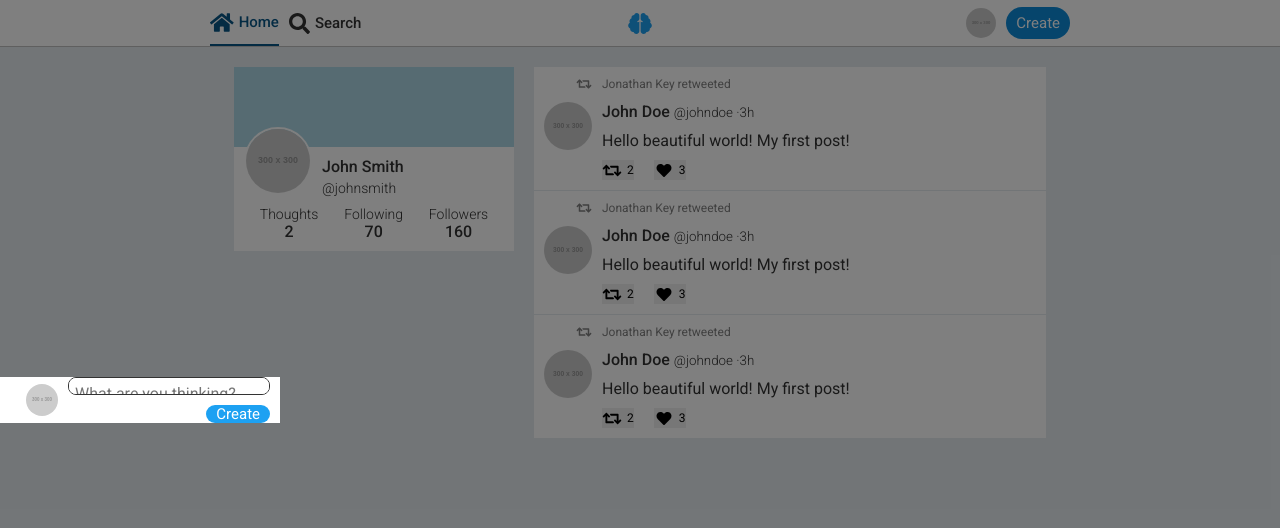
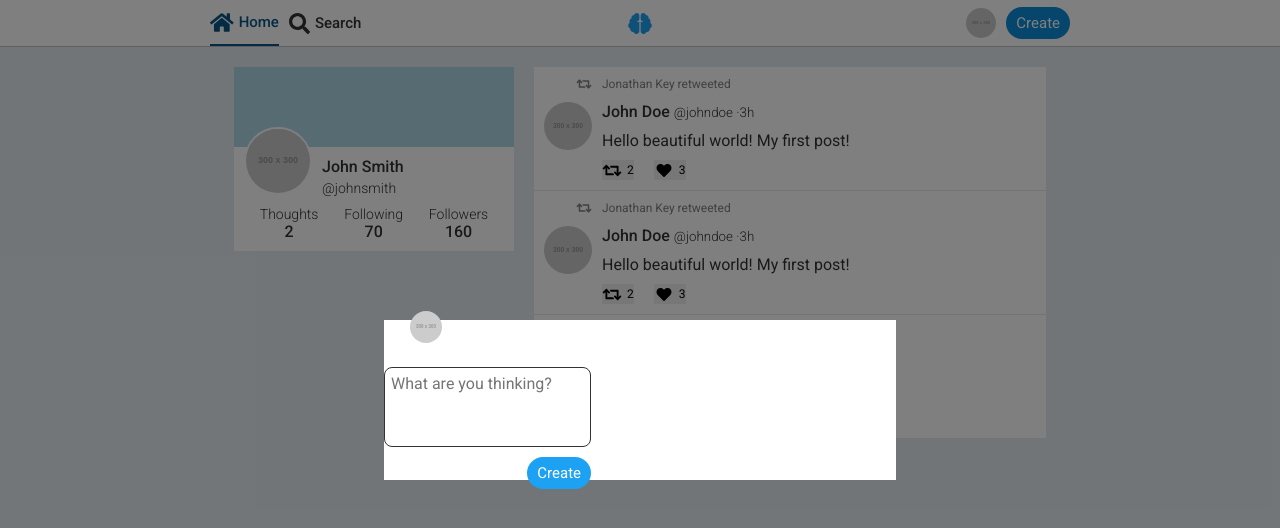
Before and after one commit to robbdimitrov/thoughts, a Vue app in the folder src/frontend/: page /feed in a window 1280 px wide. Both pictures are taken after a click on the button "Create". Shown: the top 528 px of the page. Built offline with nearby package versions, Linux system fonts and the light colour scheme.

Commit message:
Centered ThoughtBox popup

```diff
--- a/src/frontend/src/components/NavigationBar.vue
+++ b/src/frontend/src/components/NavigationBar.vue
@@ -32,7 +32,7 @@
       </div>
     </div>
 
-    <div class="popup-overlay" v-if="isPopupShown">
+    <div class="overlay" v-if="isPopupShown">
       <thought-box class="popup" />
     </div>
   </header>
@@ -159,7 +159,7 @@ $icon-font-size: 21px;
   margin-left: $padding;
 }
 
-.popup-overlay {
+.overlay {
   position: absolute;
   top: 0;
   bottom: 0;
@@ -171,8 +171,10 @@ $icon-font-size: 21px;
   align-items: center;
 
   .popup {
-    width: $content-secondary-width;
-    // height: 160px;
+    width: 100%;
+    margin: auto;
+    max-width: $content-primary-width;
+    height: 160px;
   }
 }
 
--- a/src/frontend/src/components/ThoughtBox.vue
+++ b/src/frontend/src/components/ThoughtBox.vue
@@ -1,5 +1,10 @@
 <template>
   <div class="container">
+    <div class="header">
+      <!-- TODO: Add close button -->
+    </div>
+
+    <div class="content">
       <img
         class="avatar"
         src="https://via.placeholder.com/300.png"
@@ -20,6 +25,7 @@
         </button>
       </form>
     </div>
+  </div>
 </template>
 
 <script scoped>
@@ -36,9 +42,7 @@ export default {
 $avatar-padding: $avatar-width-sm - $avatar-width-xs + $padding;
 
 .container {
-  display: flex;
-  align-items: flex-start;
-  background: #EAEBEB;
+  background: $primary-color;
 }
 
 form {
```
Lines whose indentation alone changed are shown as unchanged.
